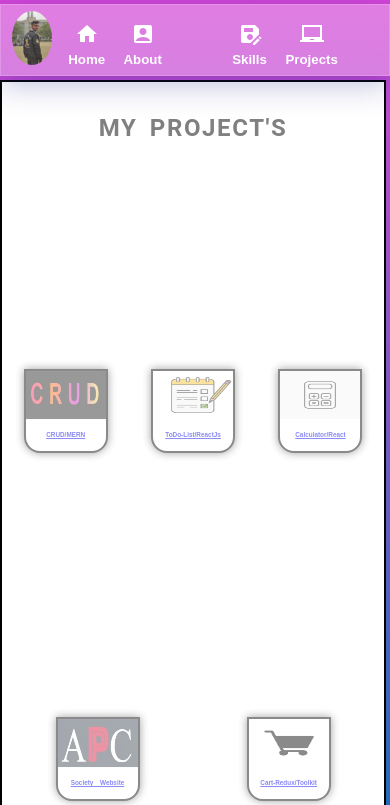
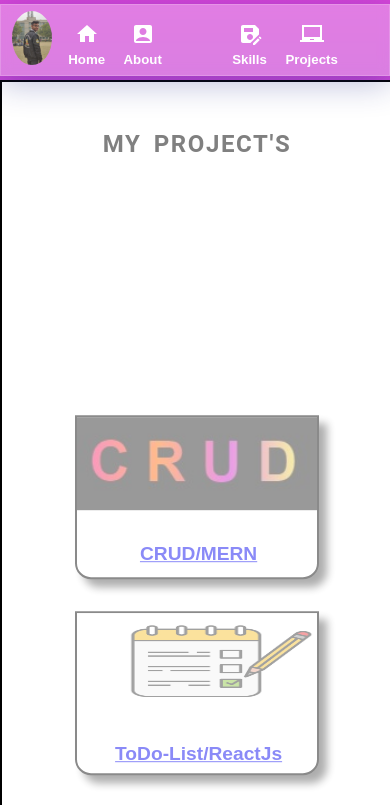
Before and after one commit to Sandeep-Khariwal/Portfolio, a React (Create React App) app: page /Projects in a window 390 px wide. Shown: the top 805 px of the page. Built offline with nearby package versions, Linux system fonts and the light colour scheme; a web font is replaced by a local one.

Commit message:
package,json and responsivness edited

```diff
--- a/package.json
+++ b/package.json
@@ -2,7 +2,7 @@
   "name": "portfolio",
   "version": "0.1.0",
   "private": true,
-  "homepage": "https://Sandeep-Khariwal.github.io/Portfolio",
+  "homepage": "https://Sandeep-Khariwal.github.io/",
   "dependencies": {
     "@emotion/core": "^10.1.1",
     "@emotion/react": "^11.10.5",
--- a/src/App.js
+++ b/src/App.js
@@ -8,7 +8,7 @@ import Footer from './Components/Footer';
 import About from './Components/About';
 import MySkills from './Components/MySkills';
 import Projects from './Components/Projects';
-import Error from './Components/Error';
+// import Error from './Components/Error';
 
 // All CSS files are imported
 import "./style/item.scss"
@@ -18,7 +18,7 @@ import "./style/homeComponent.scss"
 import "./style/mySkills.scss"
 import "./style/Projects.scss"
 import "./style/about.scss"
-import "./style/error.scss"
+// import "./style/error.scss"
 import "./style/App.scss"
 
 
@@ -48,7 +48,7 @@ function App() {
         <Route exact path='/About' element={<About/>} />
         <Route exact path='/Skills' element={<MySkills/>}/>
         <Route exact path='/Projects' element={<Projects/>}/>
-        <Route path='*' element={<Error/> } ></Route>
+        {/* <Route path='*' element={<Error/> } ></Route> */}
         </Route>
       </Routes>
       <Footer/>
--- a/src/Components/About.jsx
+++ b/src/Components/About.jsx
@@ -15,7 +15,7 @@ const About = () => {
       >
         <img src={img2} alt="not supporting" />
         <img src={img1} alt="not supporting" />
-        <h3>Click Here</h3>
+        <h4>Click on Edge</h4>
       </motion.div>
 
       <motion.div className='story'
--- a/src/Components/Projects.jsx
+++ b/src/Components/Projects.jsx
@@ -10,7 +10,7 @@ import cart from "../images/cart.png"
 
 const Projects = () => {
   return (
-    <section>
+    <section className='myProjects' >
       <h1>MY PROJECT'S</h1>
       <motion.div className='projects'
       initial={{y:"20%" , opacity:0}}
--- a/src/style/Projects.scss
+++ b/src/style/Projects.scss
@@ -1,4 +1,4 @@
-section{
+.myProjects{
     margin: 0;
     padding: 0;
     display: flex;
@@ -29,8 +29,7 @@ section{
         display: flex;
         flex-direction: column;
         background-color: white;
-        box-shadow: 0 0 0.5rem #333;
-        box-shadow: rgb(25,25,255);
+        box-shadow: 0.5rem 0.5rem 0.5rem rgba(3,3,3,0.7);
         border-bottom-left-radius: 1rem;
         border-bottom-right-radius: 1rem;
         transition: 1s all;
@@ -58,7 +57,7 @@ section{
 
 
 @media screen and (max-width:650px) {
-    section>.projects>.project{
+    .myProjects>.projects>.project{
     height: 7rem;
     width: 7rem;
     >img{
@@ -72,7 +71,7 @@ section{
 }
 
 @media screen and (max-width:500px) {
-    section>.projects>.project{
+    .myProjects>.projects>.project{
     height: 5rem;
     width: 5rem;
     >img{
@@ -86,7 +85,31 @@ section{
 }
 
 @media screen and (max-width:450px) {
-    section>.projects{
-    justify-content: space-around;
-  }
+    .myProjects{
+      height: 150vh;
+      width: 100%;
+      margin: 1rem 0 0 0;
+      >h1{
+        padding-top: 2rem;
+      }
+      >.projects{
+        flex-direction: column;
+        flex-wrap: nowrap;
+        height: 150vh;
+
+        >.project{
+          height: 10rem;
+          width: 15rem;
+          >img{
+            height:60%;
+            width: 100%;
+          }
+          >h5{
+            height:40%;
+            width: 100%;
+            font-size: 1.2rem;
+          }
+        }
+      }
+    }
 }
--- a/src/style/about.scss
+++ b/src/style/about.scss
@@ -22,10 +22,7 @@ section{
         justify-content: center;
         align-items: center;
 
-        // filter: drop-shadow(rgb(1,1,1));
-
         >img{
-        // height: 28rem;
         width: 23rem;
         position: absolute;
         border-radius: 1rem;
@@ -45,7 +42,7 @@ section{
         animation:normal ;
         }
       }
-      >h3{
+      >h4{
         z-index: 1;
       }
     }
@@ -77,7 +74,6 @@ section{
 
 @media screen and (max-width:1200px) {
     section{
-        // margin: 1rem 0;
         width: 93%;
         >.about{
         display: contents;
@@ -86,7 +82,6 @@ section{
             width: 100%;
             height: 50%;
             >img{
-            // height: 22rem;
             width: 15rem;
           }
         }
@@ -96,7 +91,6 @@ section{
             height: 50%;
             padding: 0 0.5rem 0 0.5rem;
             align-items: center;
-            // justify-content: end;
 
             >p{
             margin-block-start: 0.1em;
@@ -123,7 +117,6 @@ section{
         >.pic1{
             height: 60%;
             >img{
-            // height: 19.5rem;
             width: 13.5rem;
             box-shadow:  0rem 0rem 0.3rem 0.3rem rgba(1,1,1,0.3);
             }
@@ -131,10 +124,6 @@ section{
         >.story{
             height: 45%;
             justify-content: flex-end;
-
-            // >h1{
-            //     font-size: 1rem;
-            // }
             >.content{
             justify-content: end;
             font-size: 0.8rem;
@@ -153,18 +142,19 @@ section{
         border-radius: 0rem;
         >.about{
         >.pic1{
-        height: 45%;
+        height: 50%;
         >img{
-        width: 13rem;
+        width: 17rem;
         }
         }
         >.story{
-        height: 65%;
+        height: 50%;
         width: 98%;
         padding-block: 0.5rem;
-        justify-content: center;
+        justify-content: flex-start;
 
         >.content{
+            height: 100%;
             font-size: 1rem;
         }
 
@@ -172,99 +162,9 @@ section{
     }
 }
 }
-// @media screen and (max-width:800px) {
-//     section>.about{
-//         >.pic1>img{
-//         height: 20rem;
-//         width: 17rem;
-//         }
-//     >.story{
-//         justify-content: start;
-//         font-size: 1rem;
-//         width: 95%;
-//         >.myStory{
-//         margin-block-start: 0;
-//         margin-block-end:0;
-//         }
-//         >.h2{
-//             font-size: 1em;
-//             margin-block-start: 0em;
-//             margin-block-end: 0em;
-//         }
-//         >.content{
-//             word-spacing: 0.1rem;
-//             font-size: 0.7rem;
-//             padding: 0;
-//             font-size: 1.1rem;
-//         }
-//     }
-// }
-// }
 
-// @media screen and (max-width:680px) {
-//     section>.about{
-//         >.pic1{
-//             height: 60%;
-//             >img{
-//             height: 15rem;
-//             width: 13rem;
-//             }
-//         }
-//         >.story{
-//             justify-content: center;
-//             >.content{
-//             font-size: 0.8rem;
-//             }
-//         }
-//     }
-// }
-
-// @media screen and (max-width:450px){
-//     section{
-//         margin: 0.8rem 0 0 0 ;
-//         height: 80vh;
-//         border-radius: 0%;
-//         >.about{
-//         height: 100%;
-//         justify-content: space-around;
-//         >.pic1{
-//         height: 45%;
-//         padding-top: 1rem;
-//         }
-//         >.story{
-//             height: 100%;
-//             width: 100%;
-//             padding-top: 1rem;
-//             justify-content: flex-end;
-//             padding: 1;
-
-//             >.myStory{
-//             padding: 0 0.3rem 0 0.7rem;
-//             }
-
-//             >.content{
-//                 word-spacing: 0.2rem;
-//                 height: 100%;
-//                 padding-right: 1rem;
-//                 font-size: 1rem;
-//                 justify-content: end;
-//             }
-//         }
-//     }
-// }
-// }
-
-// @media screen and (max-width:300px) {
-//     section>.about{
-//         >.pic1{
-//           padding-top: 0.5rem;
-//           justify-content: center;
-//         }
-//         >.story{
-//             >.content{
-//                 font-size: 0.9rem;
-//                 word-spacing: 0.1rem;
-//             }
-//         }
-//     }
-// }
+@media screen and (max-width:300px) {
+    section>.about>.pic1>img{
+        width: 15rem;
+    }
+}
--- a/src/style/homeComponent.scss
+++ b/src/style/homeComponent.scss
@@ -62,15 +62,16 @@
 
 @media screen and (max-width:450px) {
   .banner{
-    height: 70vh;
+    height: 100vh;
     margin: 0.8rem 0 0 0 ;
     border-radius: 0;
 
     > h3 {
-    margin-top: 2.5rem;
+    margin-top: 1rem;
+
     }
     >h4{
-      padding-top: 4rem;
+      padding-top: 8rem;
     }
     >a>button{
       width: 7rem;
@@ -87,7 +88,7 @@
 
 @media screen and (max-width:300px) {
   .banner{
-    height: 60vh;
+    height: 100vh;
     > h3 {
       margin-top: 2.5rem;
       >span{
--- a/src/style/mySkills.scss
+++ b/src/style/mySkills.scss
@@ -157,7 +157,7 @@ section{
             >.skills-logi{
             justify-content: start;
             width: auto;
-            margin: 1.3rem;
+            margin: 0.9rem;
             >img{
             width: 3rem;
             }
@@ -205,8 +205,8 @@ section{
     }
 }
 
-@media screen and (max-width:400px) {
-    section{
-        height: 75vh;
+@media screen and (max-width:450px) {
+    section>.skill-wrapper{
+        padding-top: 2rem;
     }
 }
```
